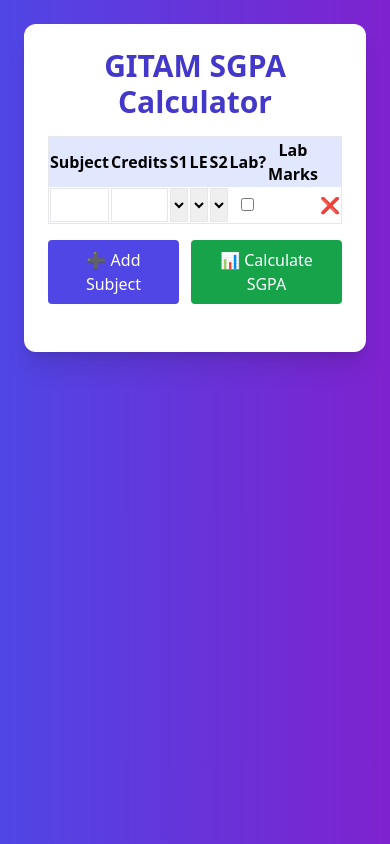
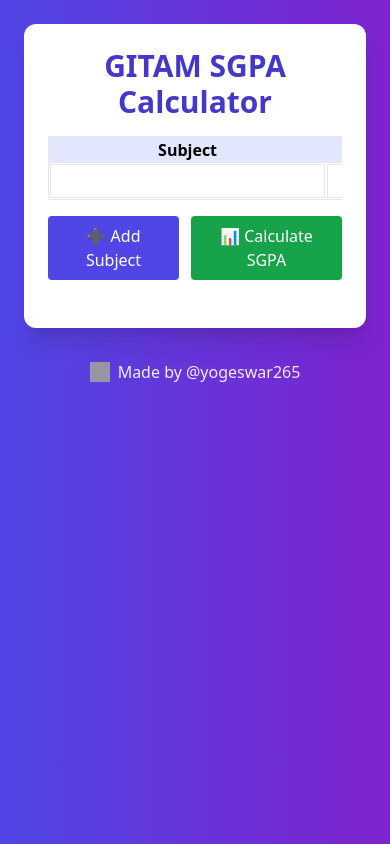
Before and after one commit to yogeswar142/SGPA-Calculator, a website built with Vite: page index.html in a window 390 px wide. Built offline with nearby package versions, Linux system fonts and the light colour scheme; grey boxes are pictures that could not be loaded.

Commit message:
mobile layout + footer credit

```diff
--- a/index.html
+++ b/index.html
@@ -2,14 +2,19 @@
 <html lang="en">
 <head>
   <meta charset="UTF-8" />
+
+  <!-- Fix mobile zoom & scaling -->
+  <meta name="viewport" content="width=device-width, initial-scale=1.0" />
+
+  <!-- Google Analytics -->
   <script async src="https://www.googletagmanager.com/gtag/js?id=G-XLL3CZ65HP"></script>
   <script>
     window.dataLayer = window.dataLayer || [];
     function gtag(){dataLayer.push(arguments);}
     gtag('js', new Date());
-
     gtag('config', 'G-XLL3CZ65HP');
   </script>
+
   <title>GITAM SGPA Calculator</title>
 </head>
 <body class="bg-gradient-to-r from-indigo-600 to-purple-700 min-h-screen">
--- a/src/main.js
+++ b/src/main.js
@@ -30,9 +30,12 @@ const grades = ["O","A+","A","B+","B","C","P","I"];
 document.getElementById("app").innerHTML = `
 <div class="max-w-6xl mx-auto p-6">
   <div class="bg-white p-6 rounded-xl shadow-xl">
-    <h1 class="text-3xl font-bold text-center text-indigo-700 mb-4">GITAM SGPA Calculator</h1>
+    <h1 class="text-3xl font-bold text-center text-indigo-700 mb-4">
+      GITAM SGPA Calculator
+    </h1>
 
-    <table class="w-full border mb-4" id="table">
+    <div class="overflow-x-auto">
+    <table class="min-w-[900px] w-full border mb-4" id="table">
       <tr class="bg-indigo-100">
         <th>Subject</th>
         <th>Credits</th>
@@ -44,15 +47,30 @@ document.getElementById("app").innerHTML = `
         <th></th>
       </tr>
     </table>
+    </div>
 
     <div class="flex gap-3">
-      <button id="add" class="bg-indigo-600 text-white px-4 py-2 rounded">➕ Add Subject</button>
-      <button id="calc" class="bg-green-600 text-white px-4 py-2 rounded">📊 Calculate SGPA</button>
+      <button id="add" class="bg-indigo-600 text-white px-4 py-2 rounded">
+        ➕ Add Subject
+      </button>
+      <button id="calc" class="bg-green-600 text-white px-4 py-2 rounded">
+        📊 Calculate SGPA
+      </button>
     </div>
 
     <div id="error" class="mt-4 text-red-600 font-semibold"></div>
     <div id="result" class="mt-6 text-3xl font-bold text-center text-indigo-700"></div>
   </div>
+
+  <!-- Footer credit -->
+  <footer class="mt-8 text-center text-white opacity-90">
+    <a href="https://instagram.com/yogeswar265" target="_blank"
+       class="inline-flex items-center gap-2 hover:opacity-100">
+      <img src="https://upload.wikimedia.org/wikipedia/commons/a/a5/Instagram_icon.png"
+           class="w-5 h-5" />
+      <span>Made by @yogeswar265</span>
+    </a>
+  </footer>
 </div>
 `;
 
```
Also changed, not shown: package.json (+4 -3 lines), 1 other file.
